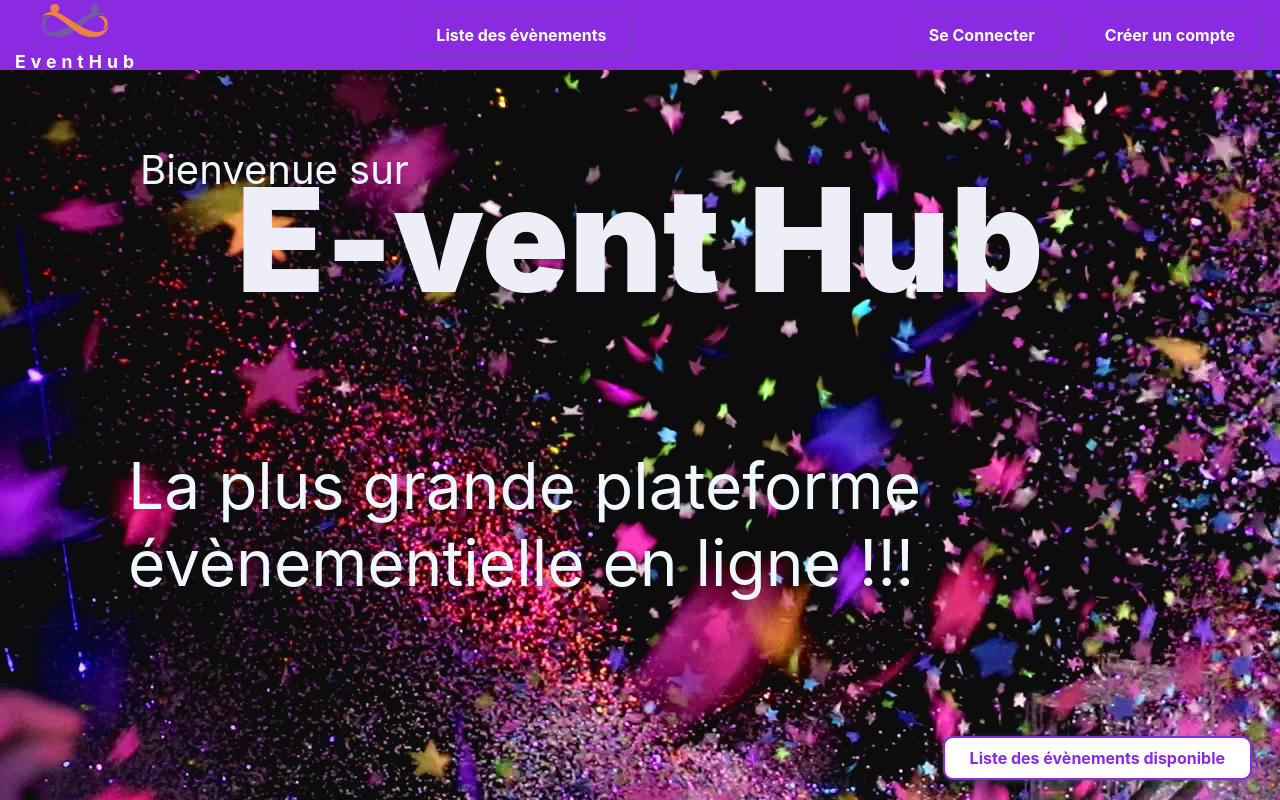
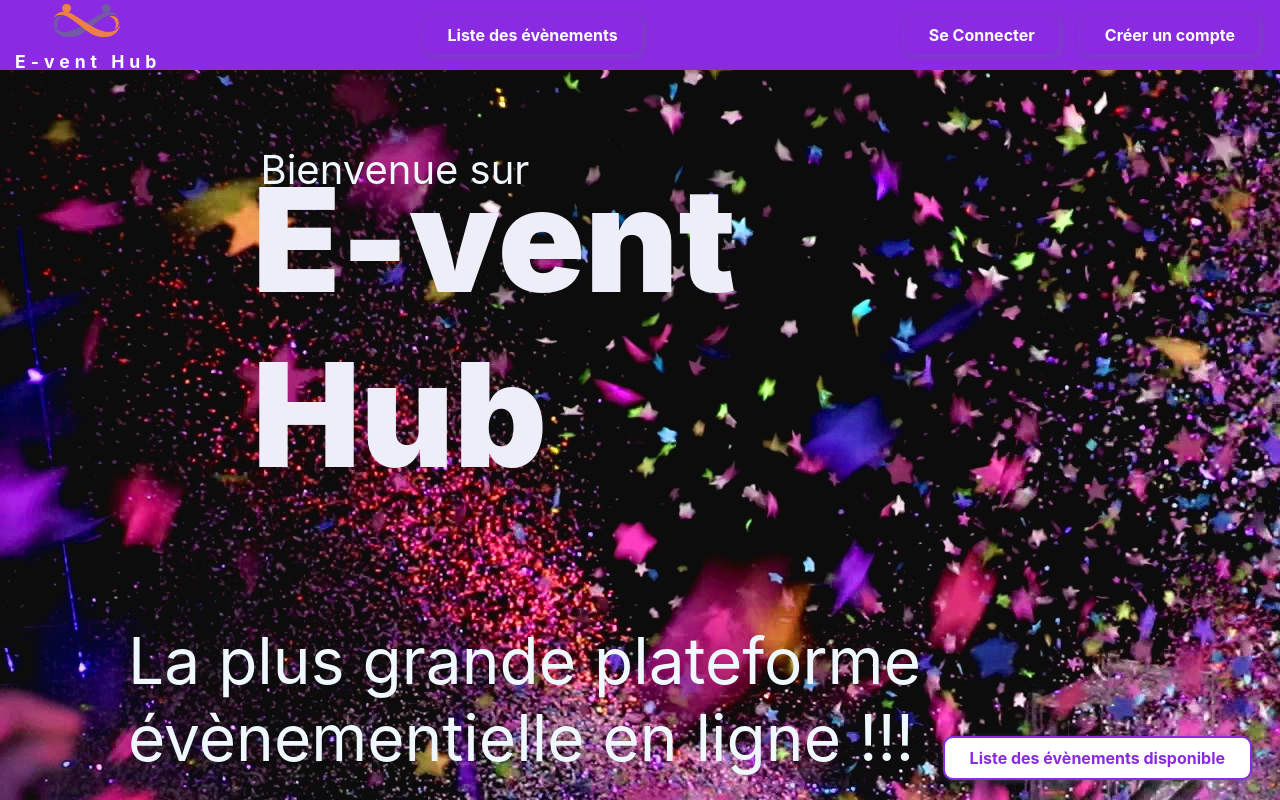
Before and after one commit to soromoisedev/EventHub, a React (Create React App) app: page / in a window 1280 px wide. Shown: the top 800 px of the page. Built offline with nearby package versions, Linux system fonts and the light colour scheme.

Commit message:
header mofification

```diff
--- a/src/components/header/header.js
+++ b/src/components/header/header.js
@@ -42,7 +42,7 @@ function Header() {
 		<div className="header">
 			<Link to="/" className="headerLogo">
 				<img className="logoimg" src={logoImage} alt="logo du site" ></img>
-				<div className="logotext">EventHub</div>
+				<div className="logotext">E-vent Hub</div>
 			</Link>
 			<Link to="/eventList" className='authButton EventList'> Liste des évènements</Link>
 			{username && <Link to="/dashboard/" className='authButton'> Dashboard</Link>}
--- a/src/pages/home/home.css
+++ b/src/pages/home/home.css
@@ -19,12 +19,13 @@
   margin: 120px 0 0 0;
 }
 .welcome {
-  margin: 0 0 -42px 12px;
+  margin: 0 0 -42px 8px;
   padding: 0;
   font-size: 2.5rem;
 }
 .wel {
-  margin: 75px 0 0 0;
+  margin: 75px auto 0 auto;
+  width: 775px;
 }
 .presentationText {
   color: aliceblue;
@@ -76,7 +77,7 @@
   margin: 0;
   font-weight: 900;
   font-size: 9rem;
-  text-align: center;
+  /* text-align: center; */
 }
 .presentationBottomButton {
   display: flex;
```
